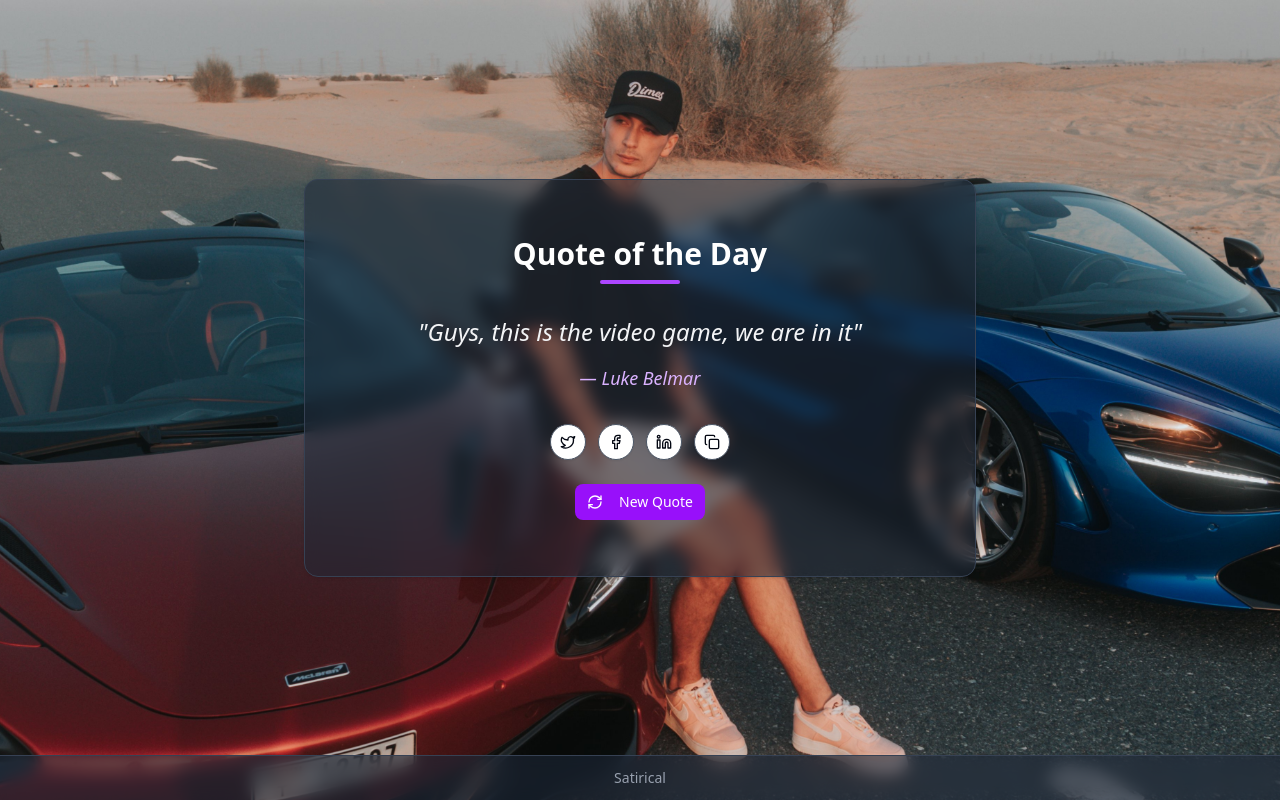
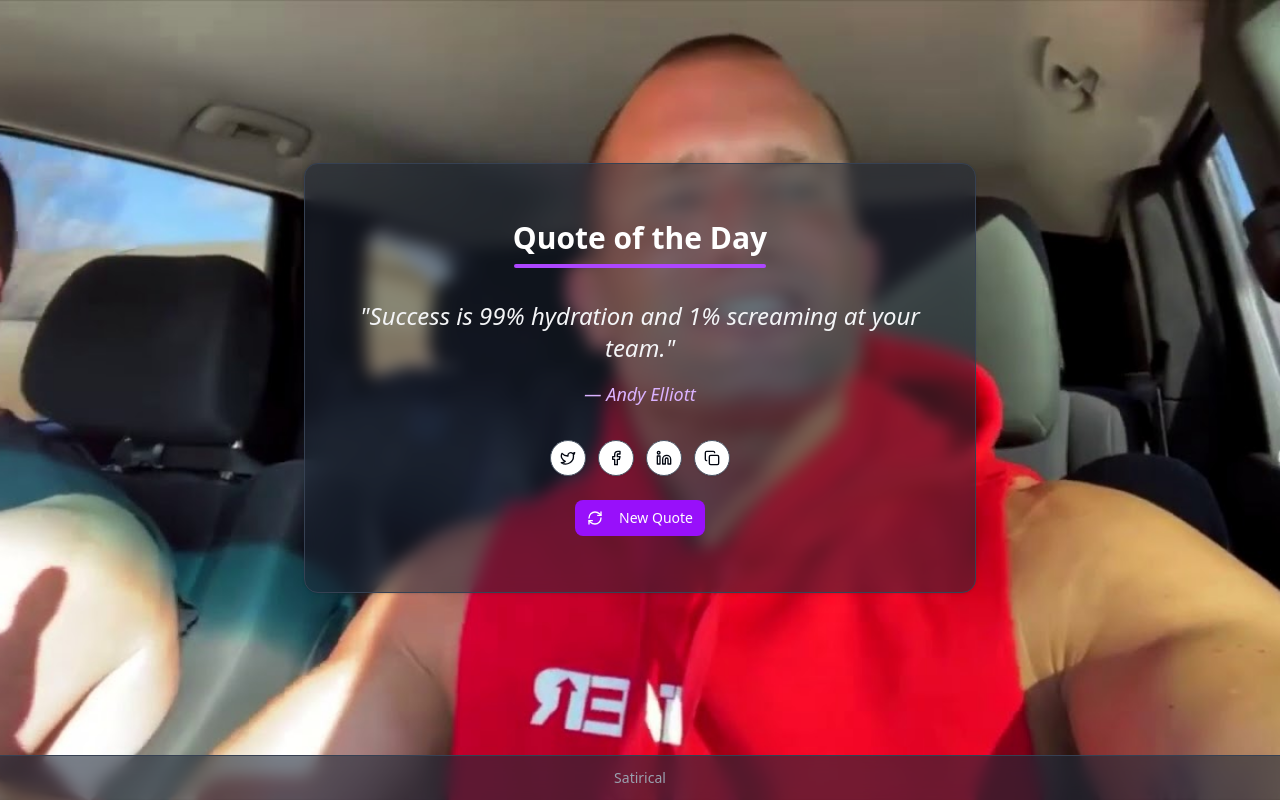
Before and after one commit to DannyyyL/saratoga, a React (Vite) app: page / in a window 1280 px wide. Built offline with nearby package versions, Linux system fonts and the light colour scheme.

Commit message:
Adding more quotes

```diff
--- a/src/quote-of-the-day.tsx
+++ b/src/quote-of-the-day.tsx
@@ -51,7 +51,7 @@ export default function QuoteOfTheDay({ quote, fadeIn, onNewQuote }: QuoteProps)
         <div className={`transition-opacity duration-300 ${fadeIn ? "opacity-100" : "opacity-0"}`}>
           <div className="mb-8 text-center">
             <h1 className="text-2xl md:text-3xl font-bold text-white mb-2">Quote of the Day</h1>
-          <div className="h-1 w-20 bg-purple-500 mx-auto rounded-full"></div>
+          <div className="h-1 w-63 bg-purple-500 mx-auto rounded-full"></div>
         </div>
 
         <div className="mb-8 text-center">
--- a/src/quotes.ts
+++ b/src/quotes.ts
@@ -41,4 +41,48 @@ export const quotes = [
     bg: "bg-quote-andy",
     didTheySayIt: true,
   },
+  //Fake quotes
+  {
+    text: "I meditate with my Bugatti engine running. Vibration matters.",
+    author: "Andrew Tate",
+    bg: "bg-quote-andrew",
+    didTheySayIt: false,
+  },
+  {
+    text: "Crypto isn’t just currency, it’s consciousness.",
+    author: "Luke Belmar",
+    bg: "bg-quote-luke",
+    didTheySayIt: false,
+  },
+  {
+    text: "If you eat before 5am, you're already behind, brother.",
+    author: "Nate Belmar",
+    bg: "bg-quote-nate",
+    didTheySayIt: false,
+  },
+  {
+    text: "Success is 99% hydration and 1% screaming at your team.",
+    author: "Andy Elliott",
+    bg: "bg-quote-andy",
+    didTheySayIt: false,
+  },
+  {
+    text: "I only sleep standing up. Horizontal is for the weak.",
+    author: "Andrew Tate",
+    bg: "bg-quote-andrew",
+    didTheySayIt: false,
+  },
+  {
+    text: "Wake up. Hustle. Teleport. Repeat.",
+    author: "Luke Belmar",
+    bg: "bg-quote-luke",
+    didTheySayIt: false,
+  },
+  {
+    text: "I don't breathe air, I breathe progress.",
+    author: "Nate Belmar",
+    bg: "bg-quote-nate",
+    didTheySayIt: false,
+  },
+
 ]
```
Also changed, not shown: src/App.tsx (line endings or trailing spaces).
